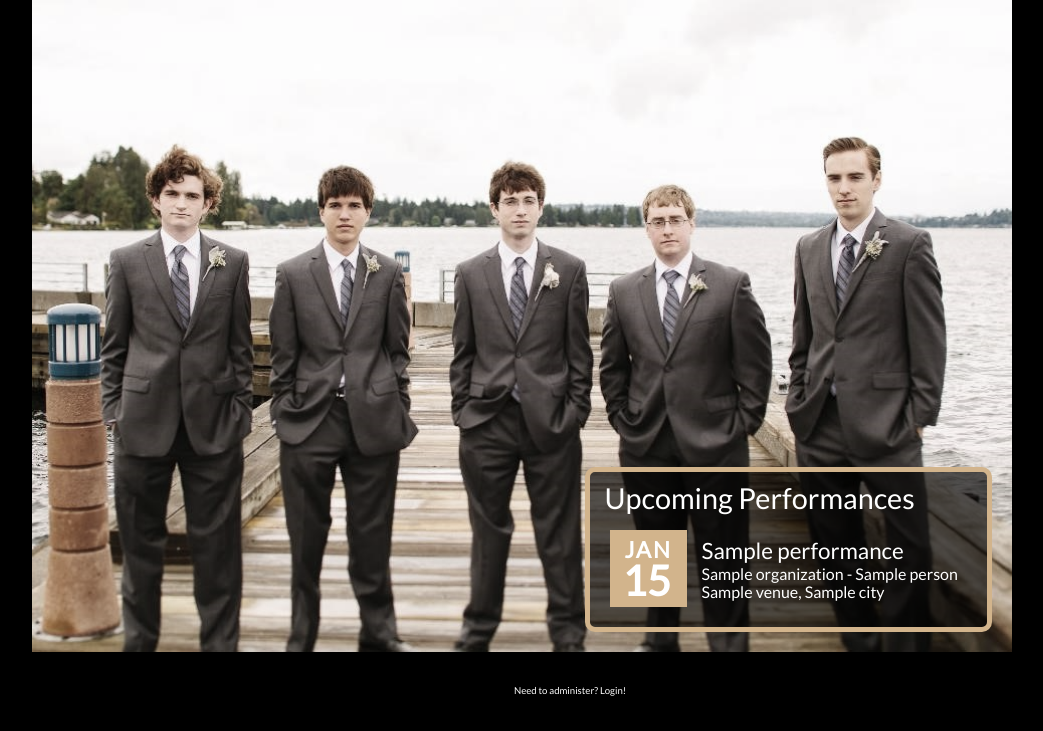
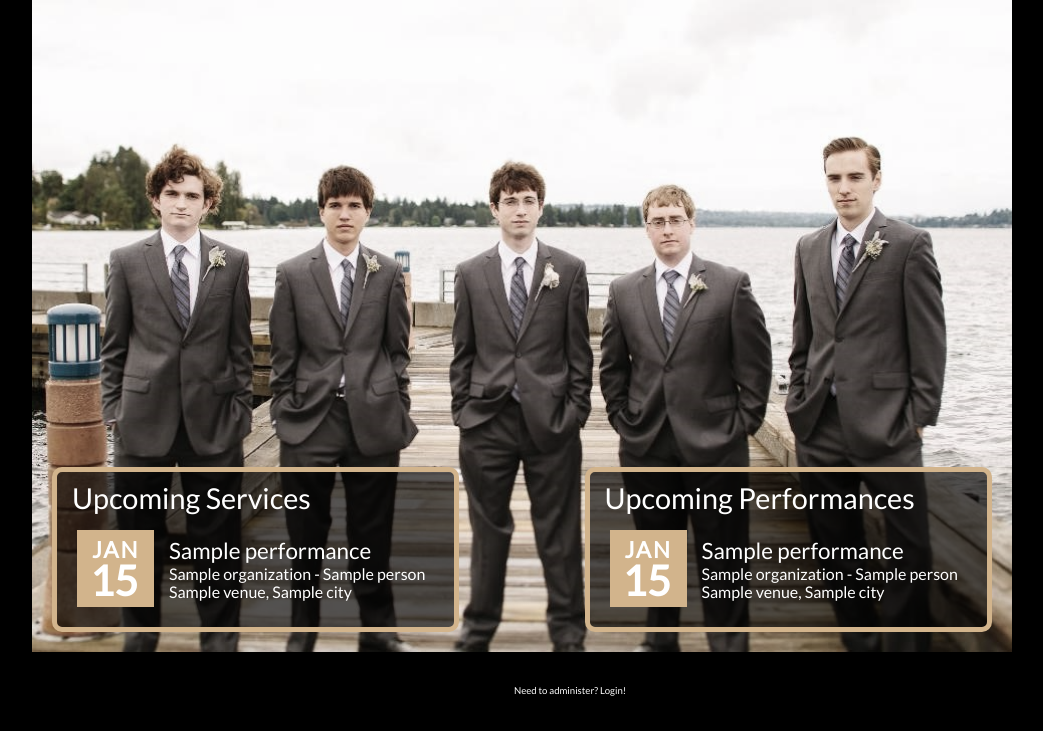
Before and after one commit to plifland/singingcv, a Django app: template app/templates/home.html in a window 1280 px wide. Shown: the part 97-828 px from the top of the page, without its empty margins (40-1083 px from the left). Run offline with Django 3.2, Linux system fonts and the light colour scheme; the template is opened without the code that fills it: most values are stand-ins (such as "Sample title", 1, 10 or a date in 2020); some libraries are stand-ins or nearby versions.

Commit message:
Attempt to separate services and performances on the homepage

```diff
--- a/app/templates/home.html
+++ b/app/templates/home.html
@@ -7,11 +7,32 @@
         <img src="{{ MEDIA_URL }}groomsmen.jpg" alt="" style="width:100%; max-width:100%; height: auto; object-fit:contain;" />
     </div>
 
+    {% if upcoming_ser.all %}
+    <div class="d-none d-md-block" style="position:absolute; left:20px; bottom:20px;
+		    border:5px solid tan; border-radius:10px; padding-top:5px; padding-bottom:15px; padding-left:15px; padding-right:15px; background:rgba(0,0,0,0.65);">
+	    <div class="" style="font-size:180%; margin-bottom: 10px;">Upcoming Services</div>
+
+        {% for prf in upcoming_ser %}
+        <div class="row" style="margin-bottom:5px;">
+		    <div class="col-2" style="background: rgba(210,180,140,1); padding-top:10px; padding-bottom:5px; margin-left:20px; min-width:77px;">
+			    <span style="font-size:140%; letter-spacing:2px; font-weight:bold; line-height:0.8em;">{{ prf.date|date:"b"|upper }}</span><br />
+			    <span style="font-size:260%; font-weight:bold; line-height:0.8em; margin-left:-2px;">{{ prf.date|date:"d" }}</span>
+		    </div>
+		    <div class="col-8" style="padding-top:10px; min-width:300px; padding-right:0px;">
+			    <p style="font-size:140%; margin:0px; line-height:1em; margin-bottom:3px; max-width:300px; white-space: nowrap; overflow:hidden;">{{ prf.performance.name }}</p>
+			    <p style="margin:0px; line-height:1em; margin-bottom:1px; padding-bottom:1px; max-width:300px; white-space: nowrap; overflow:hidden;">{% with prf.organizations.all|first as org %}{{ org.organization.name }} - {% for con in org.conductors.all %}{{ con.person.get_full_name }}{% if not forloop.last %}, {% endif %}{% endfor %}{% endwith %}</p>
+			    <p style="margin:0px; line-height:1em; max-width:300px; padding-bottom:1px; white-space: nowrap; overflow:hidden;">{{ prf.venue }}, {{ prf.city }}</p>
+		    </div>
+	    </div>
+        {% endfor %}
+    </div>
+    {% endif %}
+
     <div class="d-none d-md-block" style="position:absolute; right:20px; bottom:20px;
 		    border:5px solid tan; border-radius:10px; padding-top:5px; padding-bottom:15px; padding-left:15px; padding-right:15px; background:rgba(0,0,0,0.65);">
 	    <div class="" style="font-size:180%; margin-bottom: 10px;">Upcoming Performances</div>
 
-        {% for prf in upcoming %}
+        {% for prf in upcoming_prf %}
         <div class="row" style="margin-bottom:5px;">
 		    <div class="col-2" style="background: rgba(210,180,140,1); padding-top:10px; padding-bottom:5px; margin-left:20px; min-width:77px;">
 			    <span style="font-size:140%; letter-spacing:2px; font-weight:bold; line-height:0.8em;">{{ prf.date|date:"b"|upper }}</span><br />
@@ -29,7 +50,7 @@
     <div class="d-md-none" style="margin-left:10px;">
 	    <div class="" style="font-size:160%; margin-top:10px; margin-bottom:10px;">Upcoming Performances</div>
 
-        {% for prf in upcoming %}
+        {% for prf in upcoming_prf %}
         <div style="margin-bottom:20px;">
 		    <div style="font-size:160%; letter-spacing:2px; line-height:1em;">{{ prf.date|date:"b"|upper }} {{ prf.date|date:"d" }}</div>
 			<div style="font-size:130%; margin:0px; line-height:1em; margin-bottom:3px;">{{ prf.performance.name }}</div>
```
Also changed, not shown: app/views.py (+8 -4 lines).
